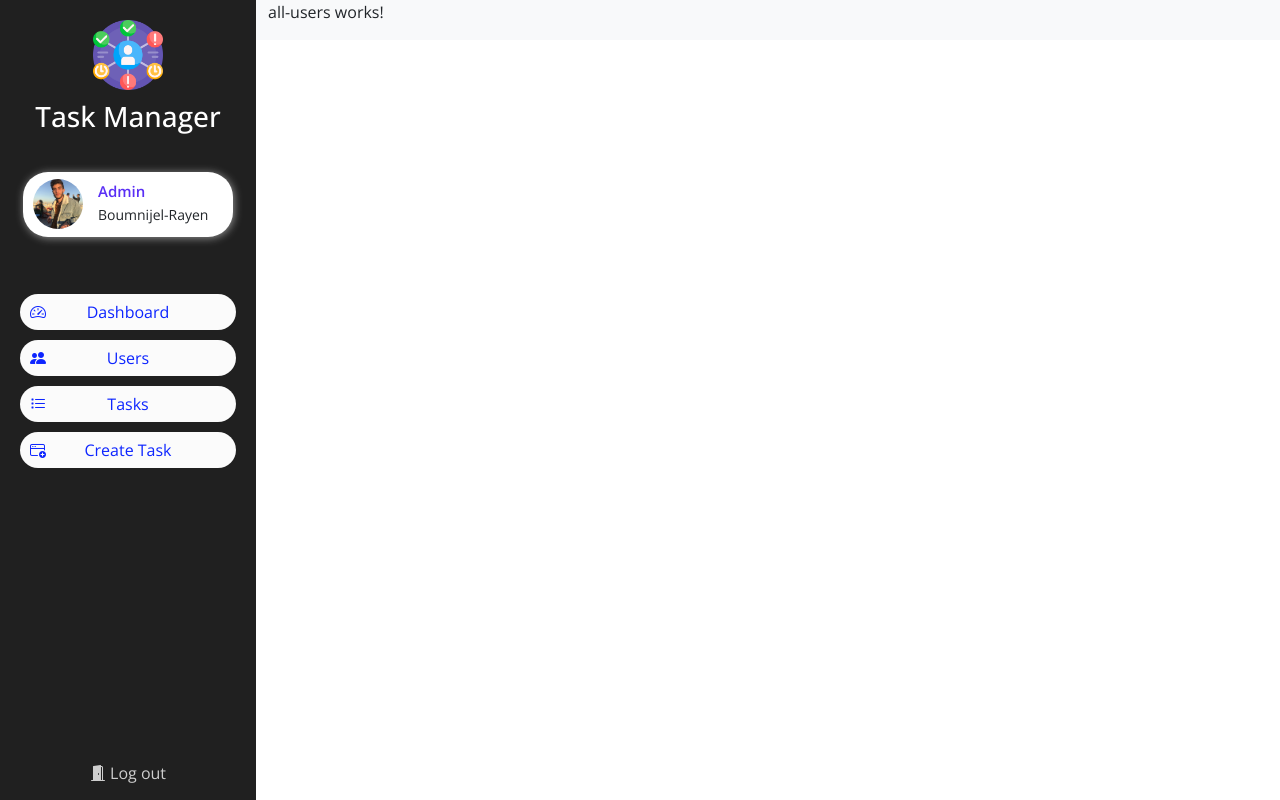
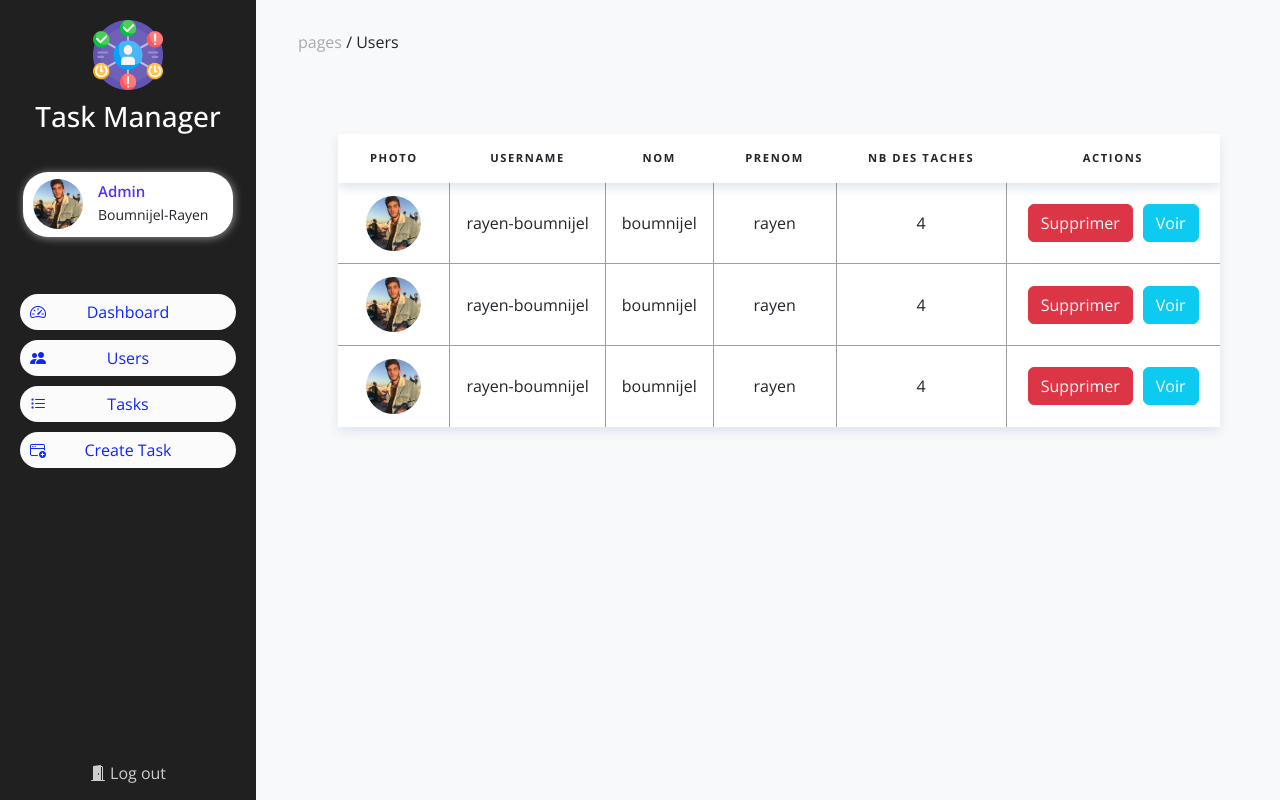
Before and after one commit to boumnijel-rayen/task-manager-client-using-angular, an Angular app: page /admin/allusers in a window 1280 px wide. Built offline with nearby package versions, Linux system fonts and the light colour scheme.

Commit message:
UI All-Users

```diff
--- a/src/app/views/admin/all-users/all-users/all-users.component.css
+++ b/src/app/views/admin/all-users/all-users/all-users.component.css
@@ -0,0 +1,67 @@
+.allusers{
+    padding: 30px;
+    height: 100vh;
+    background-color: #F8F9FA;
+}
+
+.title span{
+    color: darkgray;
+}
+
+.users{
+    margin-top: 80px;
+    margin-left: 40px;
+}
+
+table {
+    border-collapse: collapse;
+    box-shadow: 0 5px 10px #e1e5ee;
+    background-color: white;
+    text-align: left;
+    overflow: hidden;
+}
+
+thead {
+    box-shadow: 0 5px 10px #e1e5ee;
+}
+
+th {
+    padding: 1rem 2rem;
+    text-transform: uppercase;
+    letter-spacing: 0.1rem;
+    font-size: 0.7rem;
+    font-weight: 900;
+    text-align: center;
+}
+
+td {
+    padding: 0.8rem 1rem;
+    text-align: center;
+}
+
+td img{
+    width: 55px;
+    height: 55px;
+    border-radius: 50px;
+}
+
+tbody tr{
+    border-bottom: 1px solid rgba(0, 0, 0, 0.377);
+}
+
+tbody tr td{
+    border-right: 1px solid rgba(0, 0, 0, 0.377);
+}
+
+tbody tr td:last-child{
+    border-right: none;
+}
+
+tbody tr:last-child{
+    border-bottom: none;
+}
+
+tbody button{
+    margin: 0 5px;
+    color: white;
+}
--- a/src/app/views/admin/all-users/all-users/all-users.component.html
+++ b/src/app/views/admin/all-users/all-users/all-users.component.html
@@ -1 +1,52 @@
-<p>all-users works!</p>
+<div class="allusers">
+    <p class="title"><span>pages</span> / Users</p>
+    <div class="users">
+        <table>
+            <thead>
+                <tr>
+                    <th>photo</th>
+                    <th>username</th>
+                    <th>nom</th>
+                    <th>prenom</th>
+                    <th>nb des taches</th>
+                    <th>Actions</th>
+                </tr>
+            </thead>
+            <tbody>
+                <tr>
+                    <td><img src="assets/img/photo.jpg" alt=""></td>
+                    <td>rayen-boumnijel</td>
+                    <td>boumnijel</td>
+                    <td>rayen</td>
+                    <td>4</td>
+                    <td>
+                        <button type="button" class="btn btn-danger">Supprimer</button>
+                        <button type="button" class="btn btn-info">Voir</button>
+                    </td>
+                </tr>
+                <tr>
+                    <td><img src="assets/img/photo.jpg" alt=""></td>
+                    <td>rayen-boumnijel</td>
+                    <td>boumnijel</td>
+                    <td>rayen</td>
+                    <td>4</td>
+                    <td>
+                        <button type="button" class="btn btn-danger">Supprimer</button>
+                        <button type="button" class="btn btn-info">Voir</button>
+                    </td>
+                </tr>
+                <tr>
+                    <td><img src="assets/img/photo.jpg" alt=""></td>
+                    <td>rayen-boumnijel</td>
+                    <td>boumnijel</td>
+                    <td>rayen</td>
+                    <td>4</td>
+                    <td>
+                        <button type="button" class="btn btn-danger">Supprimer</button>
+                        <button type="button" class="btn btn-info">Voir</button>
+                    </td>
+                </tr>
+            </tbody>
+        </table>
+    </div>
+</div>
--- a/src/app/views/admin/dashboard/dashboard/dashboard.component.html
+++ b/src/app/views/admin/dashboard/dashboard/dashboard.component.html
@@ -8,7 +8,7 @@
               <h4 class="black">6</h4>
           </div>
           <div class="icon">
-              <i class="bi bi-check2-circle"></i>
+            <i class="bi bi-list-check"></i>
           </div>
         </div>
         <div class="col">
@@ -26,7 +26,7 @@
               <h4 class="red">6</h4>
           </div>
           <div class="icon">
-              <i class="bi bi-check2-circle"></i>
+            <i class="bi bi-clipboard-x-fill"></i>
           </div>
         </div>
       </div>
```
